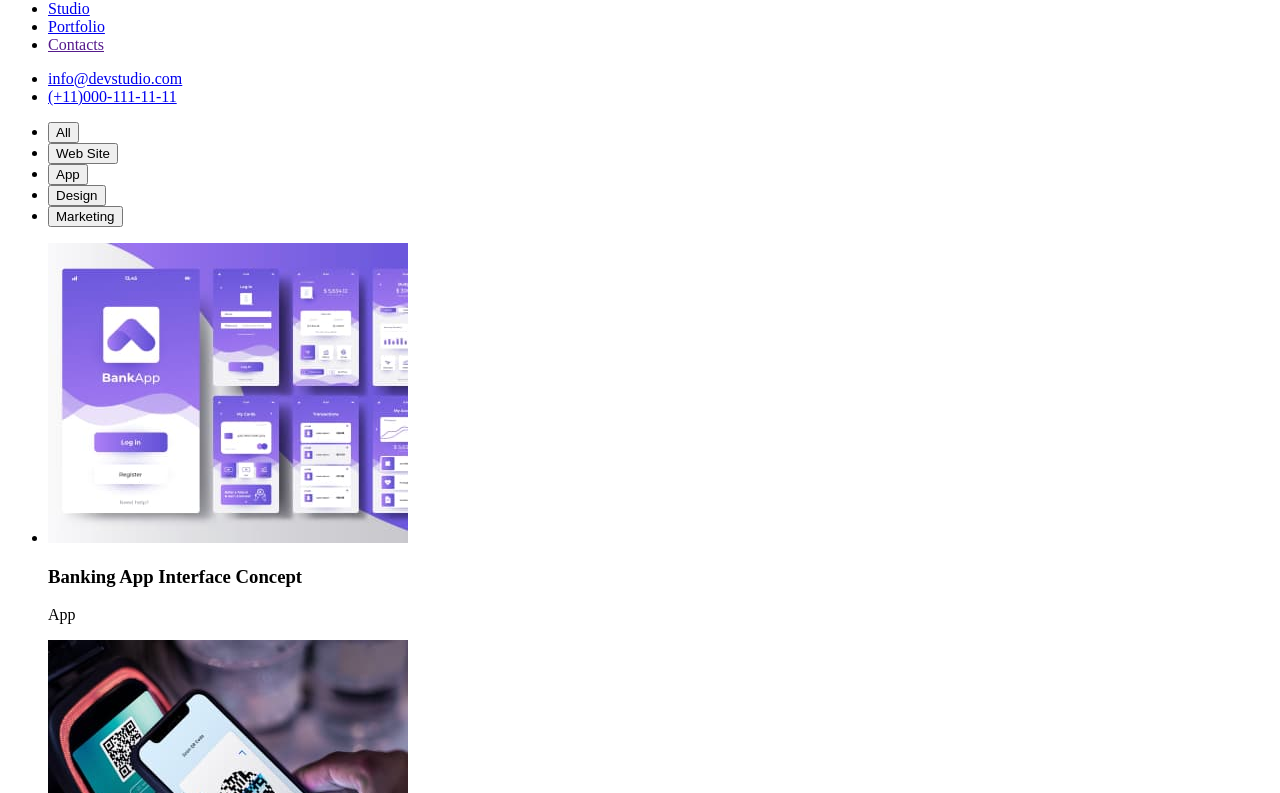
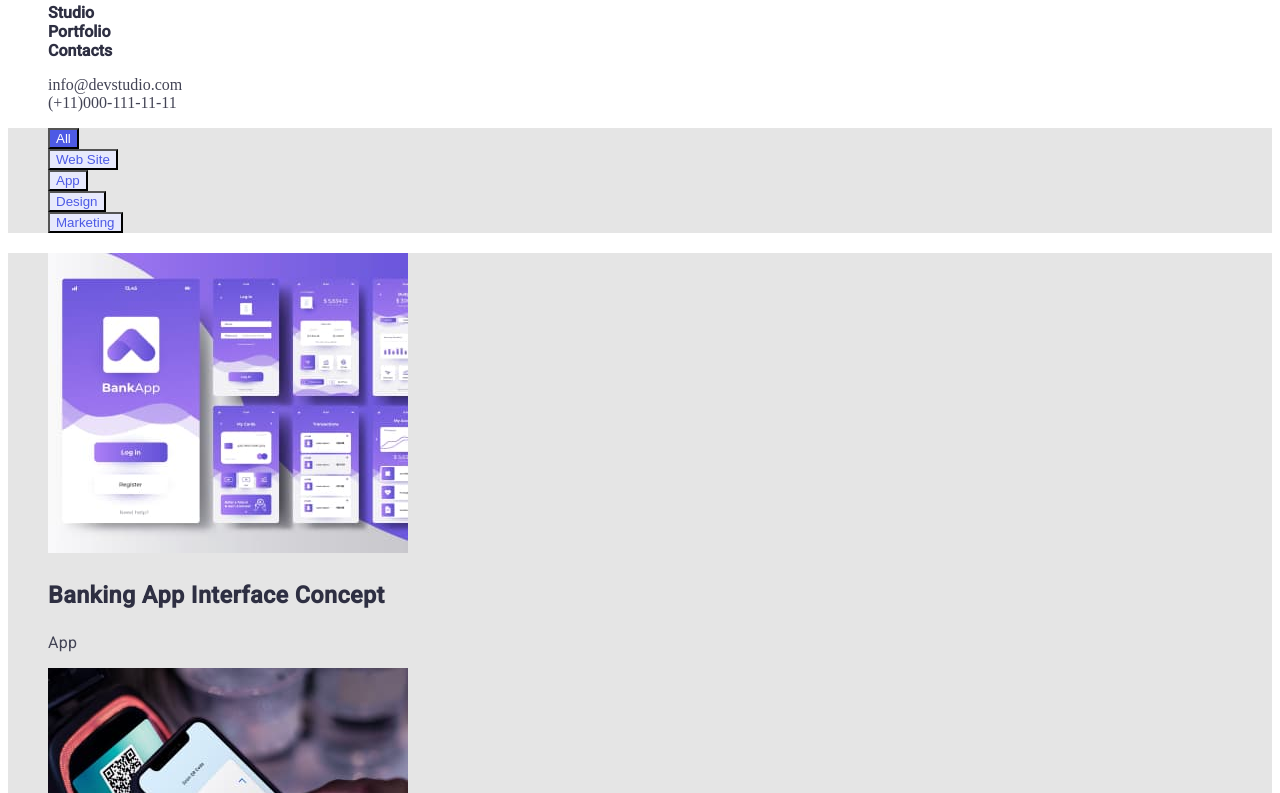
Before and after one commit to Avenger24/goit-markup-hw-02, a plain HTML site: page portfolio.html in a window 1280 px wide. Shown: the part 42-835 px from the top of the page. Drawn offline with Linux system fonts and the light colour scheme.

Commit message:
final correction

```diff
--- a/css/styles.css
+++ b/css/styles.css
@@ -214,3 +214,51 @@ letter-spacing: 0.02em;
 
 
 }
+
+.buttontype {
+    background-color: var(--main-background-color);
+}
+.buttons {
+    font-family: Roboto, sans-serif;
+font-style: normal;
+font-weight: 600;
+font-size: 16px;
+line-height: 1,5;
+letter-spacing: 0.04em;
+
+}
+.first-button {
+    background-color: var(--brand-color);
+    color: var(--white-text-color);
+}
+.second-button {
+    background-color: #E7E9FC;
+    color: var(--brand-color);
+}
+
+.imgs {
+    background-color: var(--main-background-color);
+}
+.img {
+    font-family: Roboto, sans-serif;
+font-style: normal;
+font-weight: 600;
+font-size: 20px;
+line-height: 1,2;
+letter-spacing: 0.02em; }
+
+
+.img .third-tittle {
+color: var( --tittle-text-color)
+}
+.img .third-text {
+font-weight: 400;
+font-size: 16px;
+line-height: 1,5;
+
+letter-spacing: 0.02em;
+
+
+color: var(--description-text-color);
+
+}
--- a/portfolio.html
+++ b/portfolio.html
@@ -5,110 +5,116 @@
     <meta http-equiv="X-UA-Compatible" content="IE=edge">
     <meta name="viewport" content="width=device-width, initial-scale=1.0">
     <title>Document</title>
+    <link href="https://fonts.googleapis.com/css2?family=Raleway:wght@800&family=Roboto:wght@400;500&display=swap" rel="stylesheet">
+     <link rel="stylesheet" href="./css/styles.css">
 </head>
 <body>
   <header>
     <nav>
-        <a href="" class="logo"><span class="accent">WEB</span>STUDIO
+        <a href="./portfolio.html" class="logo"><span class="accent">WEB</span>STUDIO
         </a>
-        <ul class="urls">
-            <li><a href ="./portfolio.html" class="url">Studio</a></li>
-            <li><a href ="./portfolio.html" class="url">Portfolio</a></li>
+        <ul class="site-nav list">
+            <li><a href ="./portfolio.html" class="link">Studio</a></li>
+            <li><a href ="./portfolio.html" class="link">Portfolio</a></li>
 
-            <li><a href="" class="url">Contacts</a></li>
+            <li><a href="./portfolio.html" class="link">Contacts</a></li>
 
         </ul>
         </nav>
-        <ul>
+        <ul class="contact list">
             <li>
 
-            <a href="mailto:info@devstudio.com">info@devstudio.com</a>
+            <a class="links" href="mailto:info@devstudio.com">info@devstudio.com</a>
             </li>
             <li>
-            <a href="tel:+110001111111">(+11)000-111-11-11</a>
+            <a class="links" href="tel:+110001111111">(+11)000-111-11-11</a>
             </li>
         </ul>
 
  </header>
  <main>
-    <ul>
-        <li><button type="button">All</button></li>
-        <li><button type="button">Web Site</button></li>
-        <li><button type="button">App</button></li>
-        <li><button type="button">Design</button></li>
-        <li><button type="button">Marketing</button></li>
+    <section class="buttontype">
+    <ul class="buttons list">
+        <li><button type="button" class="first-button">All</button></li>
+        <li><button type="button" class="second-button">Web Site</button></li>
+        <li><button type="button" class="second-button">App</button></li>
+        <li><button type="button" class="second-button">Design</button></li>
+        <li><button type="button" class="second-button">Marketing</button></li>
 
     </ul>
-    <ul>
+</section>
+<section class="imgs">
+    <ul class="img list">
         <li>
             <img src="./imags/imgi.jpg"
             alt="interface"
             width="360">
-            <h3>Banking App Interface Concept</h3>
-            <p>App</p>
+            <h3 class="third-tittle">Banking App Interface Concept</h3>
+            <p class="third-text">App</p>
         </li>
         <li>
             <img src="./imags/imgii.jpg"
             alt="qrcode"
             width="360">
-            <h3>Cashless payment</h3>
-            <p>Marketing</p>
+            <h3 class="third-tittle">Cashless payment</h3>
+            <p class="third-text">Marketing</p>
         </li>
         <li>
             <img src="./imags/imgiii.jpg"
             alt="laptop"
             width="360">
-            <h3>Meditation App</h3>
-            <p>App</p>
+            <h3 class="third-tittle">Meditation App</h3>
+            <p class="third-text">App</p>
         </li>
         <li>
             <img src="./imags/imgiv.jpg"
             alt="taxi"
             width="360">
-            <h3>Taxi Service</h3>
-            <p>Marketing</p>
+            <h3 class="third-tittle">Taxi Service</h3>
+            <p class="third-text">Marketing</p>
             <li>
                 <img src="./imags/imgv.jpg"
                 alt="phonemoon"
                 width="360">
-                <h3>Screen Illustrations</h3>
-                <p>Design</p>
+                <h3 class="third-tittle">Screen Illustrations</h3>
+                <p class="third-text">Design</p>
               </li>
               <li>
                 <img src="./imags/imgvi.jpg"
                 alt="girl"
                 width="360">
-                <h3>Online Courses</h3>
-                <p>Marketing</p>
+                <h3 class="third-tittle">Online Courses</h3>
+                <p class="third-text">Marketing</p>
               </li>
               <li>
                 <img src="./imags/imgvii.jpg"
                 alt="presentation"
                 width="360">
-                <h3>Instagram Stories concept</h3>
-                <p>Design</p>
+                <h3 class="third-tittle">Instagram Stories concept</h3>
+                <p class="third-text">Design</p>
 
               </li>
               <li>
                 <img src="./imags/imgviii.jpg"
                 alt="fruits"
                 width="360">
-                <h3>Organic Food</h3>
-                <p>Web Site</p>
+                <h3 class="third-tittle">Organic Food</h3>
+                <p class="third-text">Web Site</p>
               </li>
               <li>
                 <img src="./imags/imgix.jpg"
                 alt="coffee"
                 width="360">
-                <h3>Fresh Coffee</h3>
-                <p>Web Site</p>
+                <h3 class="third-tittle">Fresh Coffee</h3>
+                <p class="third-text">Web Site</p>
               </li>
 
     </ul>
+    </section>
  </main>
- <footer>
-    <a href=""><span>WEB</span>STUDIO</a>
-    <p>Increase the flow of customers and sales for your business with digital marketing & growth solutions.</p>
+ <footer class="information">
+    <a href="./index.html" class="secondary-logo"><span class="secondary-accent">WEB</span>STUDIO</a>
+    <p class="second-kind">Increase the flow of customers and sales for your business with digital marketing & growth solutions.</p>
  </footer>
 </body>
 </html>
```
Also changed, not shown: index.html (+1 -1 lines).
